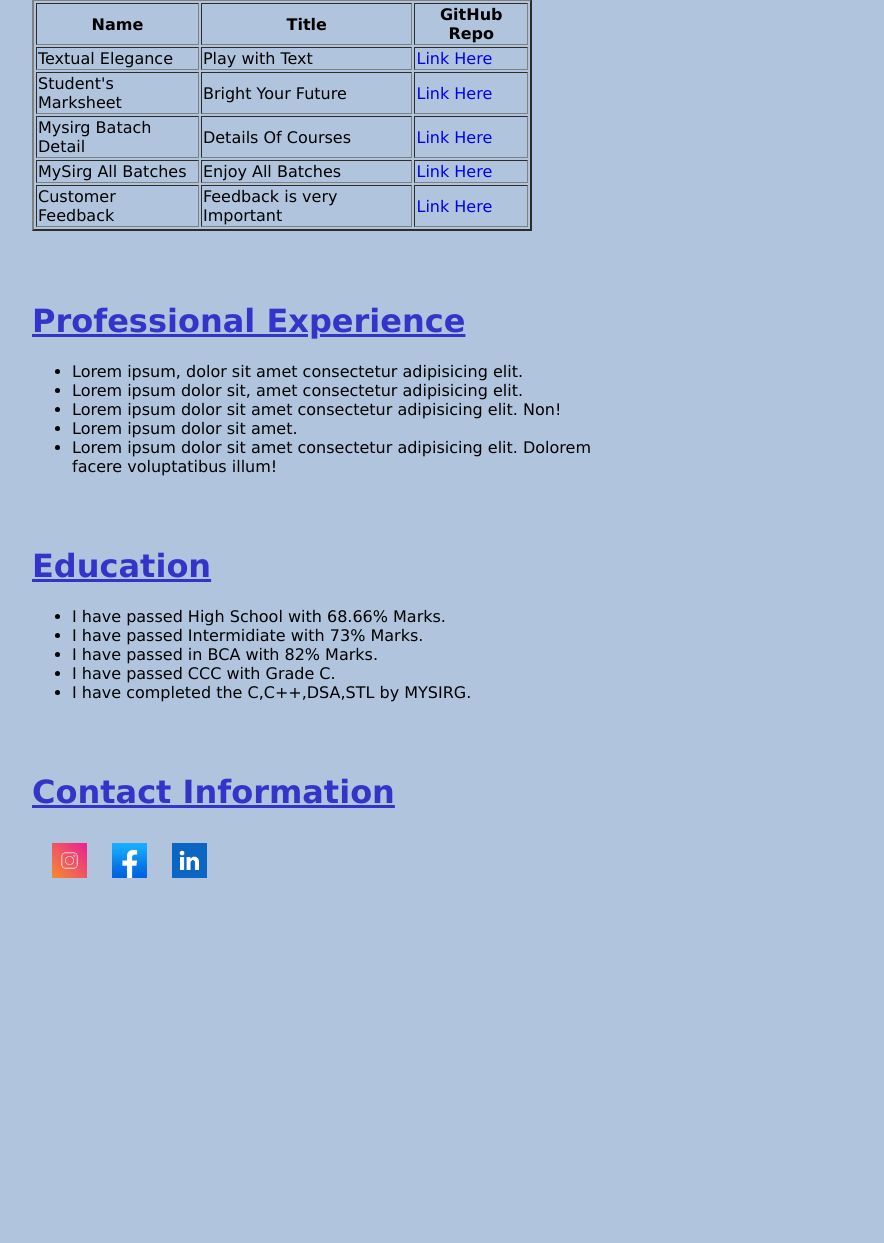
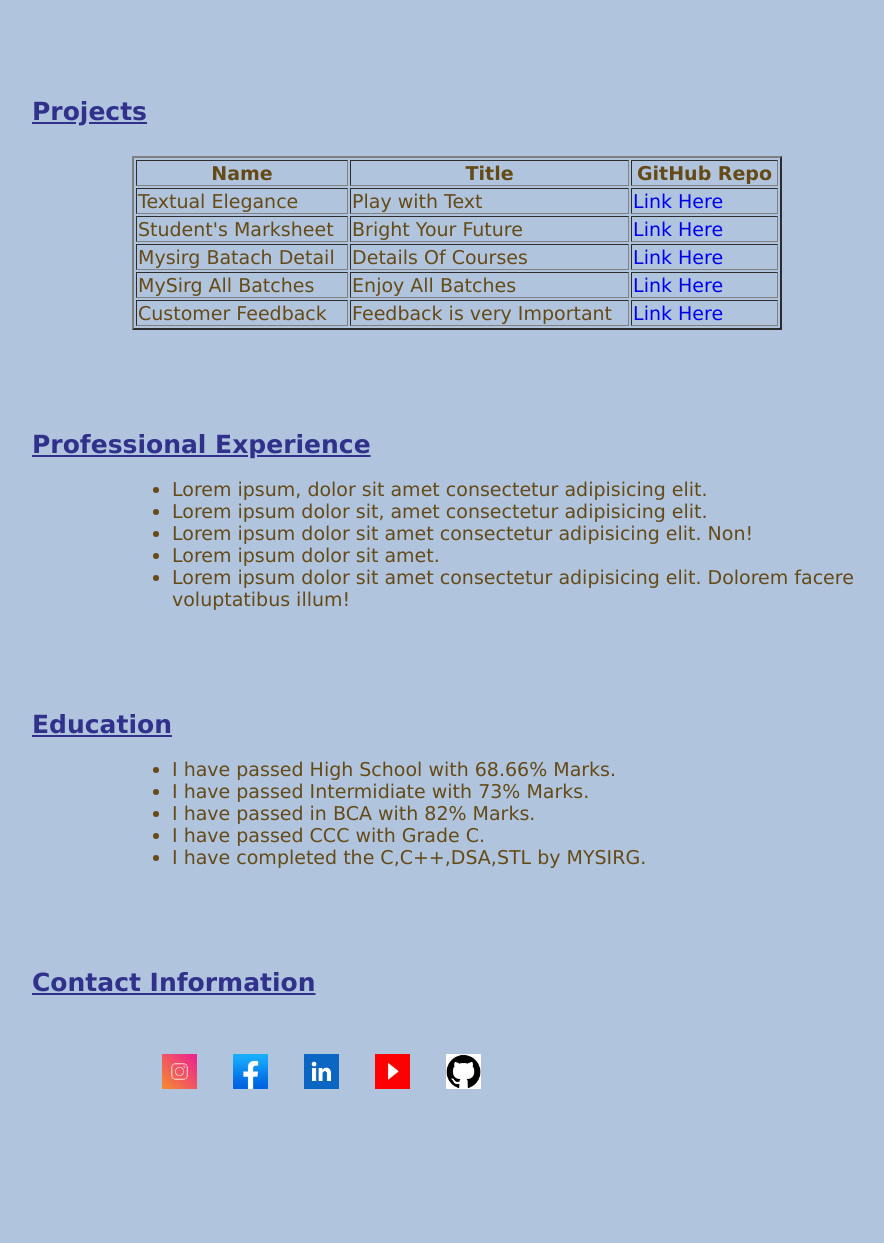
Before and after one commit to iamanoopverma/project6, a plain HTML site: page index.html in a window 1280 px wide. Shown: the part 1353-2596 px from the top of the page, without its empty margins (118-1002 px from the left). Before the commit the page ends 2235 px from the top, so only its background shows below. Drawn offline with Linux system fonts and the light colour scheme.

Commit message:
version 1.2

```diff
--- a/index.html
+++ b/index.html
@@ -8,8 +8,10 @@
     <style>
         body {
             font-family: 'Lucida Sans', 'Lucida Sans Regular', 'Lucida Grande', 'Lucida Sans Unicode', Geneva, Verdana, sans-serif;
+            font-size: 19px;
             background-color: lightsteelblue;
             margin: 0px;
+            color: rgb(101, 74, 22);
         }
 
         #top-bar {
@@ -22,12 +24,14 @@
         #top-bar a {
             text-decoration: none;
             color: darkgreen;
-            padding:35px;
+            padding: 35px;
         }
-        #top-bar-items{
-            position:relative;
-            top:12px;
+
+        #top-bar-items {
+            position: relative;
+            top: 12px;
         }
+
         #intro {
             position: relative;
             top: 267px;
@@ -38,7 +42,6 @@
         #intro h1 {
             font-size: 62px;
             margin: 0px;
-            font-family: 'Lucida Sans', 'Lucida Sans Regular', 'Lucida Grande', 'Lucida Sans Unicode', Geneva, Verdana, sans-serif;
             color: rgb(181, 94, 94);
         }
 
@@ -46,7 +49,6 @@
             margin: 0px;
             font-size: 30px;
             color: rgb(176, 144, 84);
-            font-family: 'Lucida Sans', 'Lucida Sans Regular', 'Lucida Grande', 'Lucida Sans Unicode', Geneva, Verdana, sans-serif;
         }
 
         #p1 {
@@ -75,37 +77,35 @@
             border-radius: 150px;
         }
 
-        #skill {
+        #skill,
+        #table,
+        #experience,
+        #education,
+        #contact {
             position: relative;
             left: 150px;
-            top: 400px;
-            width: 600px;
-
+            top: 450px;
+            width: 900px;
+            margin-top: 100px;
         }
 
-        #skill h1 {
-            color: rgb(52, 52, 201);
+        .colorh1 {
+            color: rgb(49, 49, 140);
+            font-size: 25px;
+
         }
 
         #skill h3 {
             color: rgb(21, 133, 41);
         }
 
-        #table {
-            position: relative;
-            left: 150px;
-            top: 450px;
-            width: 600px;
-        }
-
-        #table h1 {
-            margin: 0px;
-            color: rgb(52, 52, 201);
+        .margin1 {
+            margin-left: 100px;
         }
 
         #table table {
             margin-top: 30px;
-            width: 500px;
+            width: 650px;
 
         }
 
@@ -113,53 +113,22 @@
             text-decoration: none;
         }
 
-        #experience {
-            position: relative;
-            left: 150px;
-            top: 500px;
-            width: 600px;
-        }
-
-        #experience h1 {
-            color: rgb(52, 52, 201);
-        }
-
-        #education {
-            position: relative;
-            left: 150px;
-            top: 550px;
-            width: 600px;
-        }
-
-        #education h1 {
-            color: rgb(52, 52, 201);
-        }
-
-        #contact {
-            position: relative;
-            left: 150px;
-            top: 600px;
-            width: 690px;
-        }
-
-        #contact h1 {
-            color: rgb(52, 52, 201);
-        }
-
         #contact img {
             height: 35px;
             width: 35px;
-            margin-top: 10px;
-            margin-left: 20px;
+            margin-top: 40px;
+            margin-left: 30px;
+            margin-bottom: 150px;
         }
     </style>
 </head>
 
 <body>
+    <div id="top"></div>
     <header>
         <div id="top-bar">
             <div id="top-bar-items">
-            <a href="#photo">Home</a>
+                <a href="#top">Home</a>
                 <a href="#skill">Skills</a>
                 <a href="#table">Projects</a>
                 <a href="#education">Education</a>
@@ -176,10 +145,10 @@
     <div id="photo">
         <img src="myphoto.png" alt="My photo">
     </div>
-    <div id="skill">
-        <h1><u>Skill & Experties</u></h1>
-        <h3>Langugaes:</h3>
-        <ul>
+    <div id="skill" class="gap">
+        <h1 class="colorh1"><u>Skill & Experties</u></h1>
+        <h3 class="margin1">Langugaes:</h3>
+        <ul class="margin1">
             <li>C</li>
             <li>C++</li>
             <li>DSA</li>
@@ -188,8 +157,8 @@
             <li>HTML</li>
             <li>CSS</li>
         </ul>
-        <h3>Experties:</h3>
-        <ul>
+        <h3 class="margin1">Experties:</h3>
+        <ul class="margin1">
             <li>Good knowledge of Windows and Microsoft Office.</li>
             <li>I have fundamental understanding of computing, be fluent in a programming language, and have excellent
                 debugging and problem-solving skills.</li>
@@ -200,9 +169,9 @@
             <li>Lorem ipsum dolor sit amet, consectetur adipisicing elit. Maxime ipsa voluptatum quam!</li>
         </ul>
     </div>
-    <div id="table">
-        <h1><u>Projects</u></h1>
-        <table border="2">
+    <div id="table" class="gap">
+        <h1 class="colorh1"><u>Projects</u></h1>
+        <table border="2" class="margin1">
             <thead>
                 <tr>
                     <th>Name</th>
@@ -239,9 +208,9 @@
             </tbody>
         </table>
     </div>
-    <div id="experience">
-        <h1><u>Professional Experience</u></h1>
-        <ul>
+    <div id="experience" class="gap">
+        <h1 class="colorh1"><u>Professional Experience</u></h1>
+        <ul class="margin1">
             <li>Lorem ipsum, dolor sit amet consectetur adipisicing elit.</li>
             <li>Lorem ipsum dolor sit, amet consectetur adipisicing elit.</li>
             <li>Lorem ipsum dolor sit amet consectetur adipisicing elit. Non!</li>
@@ -249,9 +218,9 @@
             <li>Lorem ipsum dolor sit amet consectetur adipisicing elit. Dolorem facere voluptatibus illum!</li>
         </ul>
     </div>
-    <div id="education">
-        <h1><u>Education</u></h1>
-        <ul>
+    <div id="education" class="gap">
+        <h1 class="colorh1"><u>Education</u></h1>
+        <ul class="margin1">
             <li>I have passed High School with 68.66% Marks.</li>
             <li>I have passed Intermidiate with 73% Marks.</li>
             <li>I have passed in BCA with 82% Marks.</li>
@@ -259,11 +228,13 @@
             <li>I have completed the C,C++,DSA,STL by MYSIRG.</li>
         </ul>
     </div>
-    <div id="contact">
-        <h1><u>Contact Information</u></h1>
-        <a href="https://www.instagram.com"><img src="Instagram.jpeg" alt=""></a>
-        <a href="https://www.facebook.com"><img src="Facebook.jpeg" alt=""></a>
-        <a href="https://www.Linkedin.com"><img src="Linkedin.png" alt=""></a>
+    <div id="contact" class="gap">
+        <h1 class="colorh1"><u>Contact Information</u></h1>
+        <a href="https://www.instagram.com" class="margin1"><img src="Instagram.jpeg" alt="Instagram"></a>
+        <a href="https://www.facebook.com"><img src="Facebook.jpeg" alt="Facebook"></a>
+        <a href="https://www.Linkedin.com"><img src="Linkedin.png" alt="Linkedin"></a>
+        <a href="https://www.Linkedin.com"><img src="Youtube.jpeg" alt="Youtube"></a>
+        <a href="https://www.github.com"><img src="github.png" alt="github"></a>
     </div>
 </body>
 
```
Also changed, not shown: Youtube.jpeg (added), github.png (added). Lines whose indentation alone changed are shown as unchanged.
